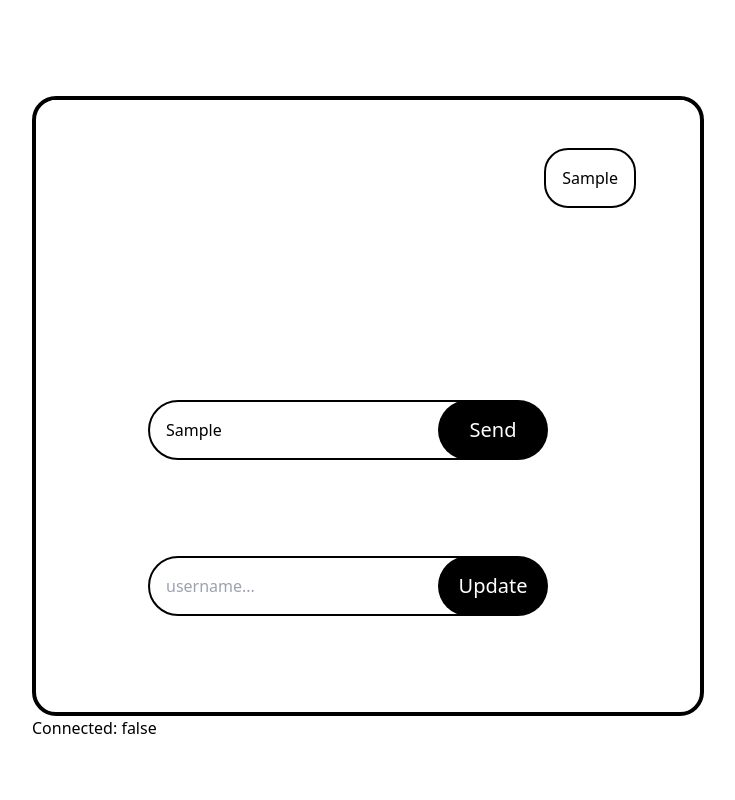
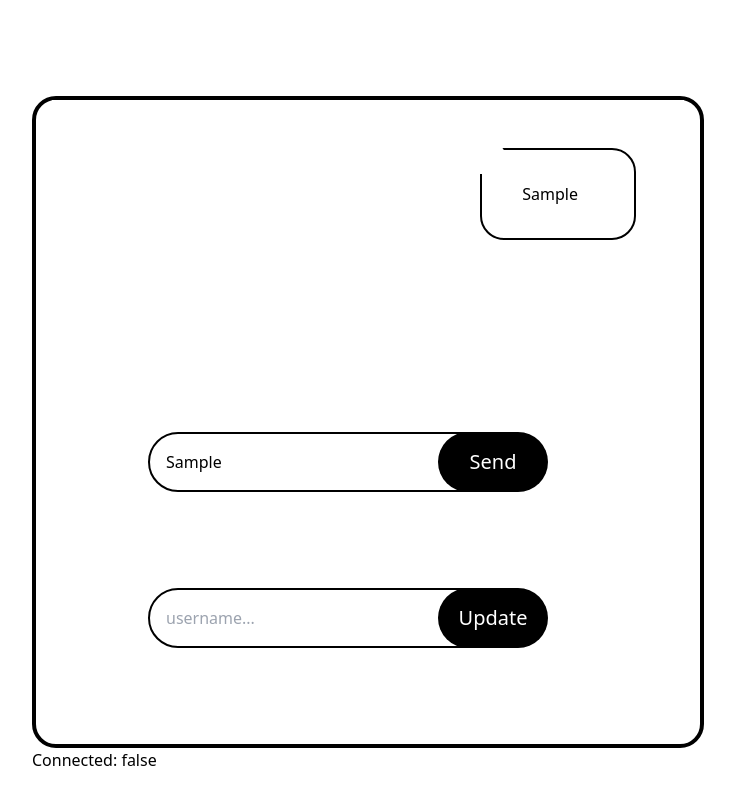
Before and after one commit to fn-Drew/socket.io-chat-app, a React (Create React App) app in the folder client/: page / in a window 1280 px wide. Both pictures are taken after typing "Sample" into the empty fields and a click on the button "Send". Shown: the whole page, without its empty margins (272-1007 px from the left). Built offline with nearby package versions, Linux system fonts and the light colour scheme; no server answers.

Commit message:
styled usernames into messages

```diff
--- a/client/src/App.js
+++ b/client/src/App.js
@@ -60,9 +60,9 @@ const App = () => {
         <div className='bg-white p-8 flex max-h-[70vh] overflow-auto flex-col'>
           {yourTexts.map((text, i) => {
             return (
-              <div key={i + 1} className={`${text.sent ? 'text-black bg-white p-4 m-4 self-end border-2 border-black rounded-3xl' : 'text-white  bg-black p-4 m-4 self-start rounded-3xl'} `}>
-                <div> {text.fromUser} </div>
-                <div key={i + 1}>{text.message}</div>
+              <div key={i + 1} className={`flex ${text.sent ? 'text-black bg-white p-4 m-4 self-end border-2 border-black rounded-3xl' : 'text-white  bg-black p-4 m-4 self-start rounded-3xl'} `}>
+                <div className='font-bold bg-white text-black self-start rounded-r-3xl p-4 -translate-x-6 -translate-y-6'> {text.fromUser} </div>
+                <div className='p-4 -translate-x-6'>{text.message}</div>
               </div>
             )
           }
```
